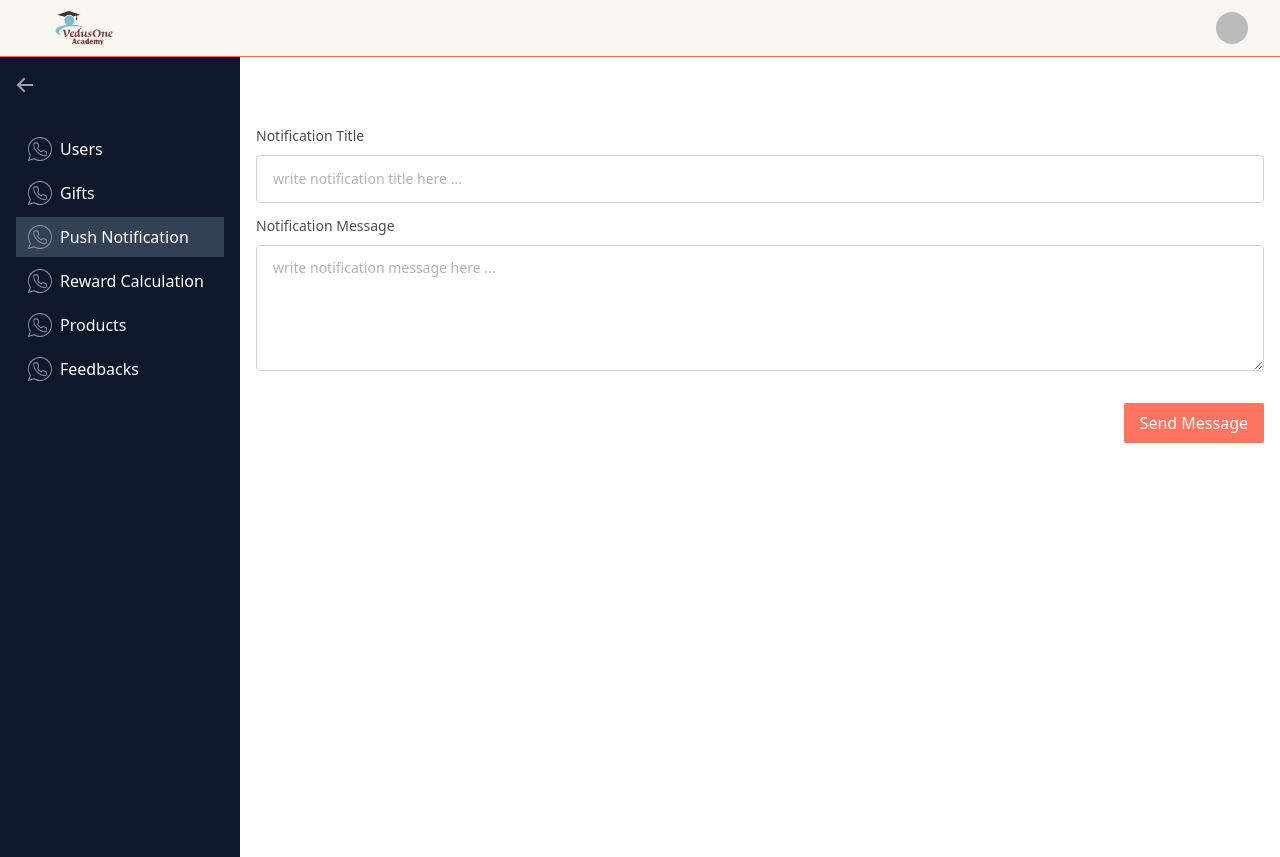
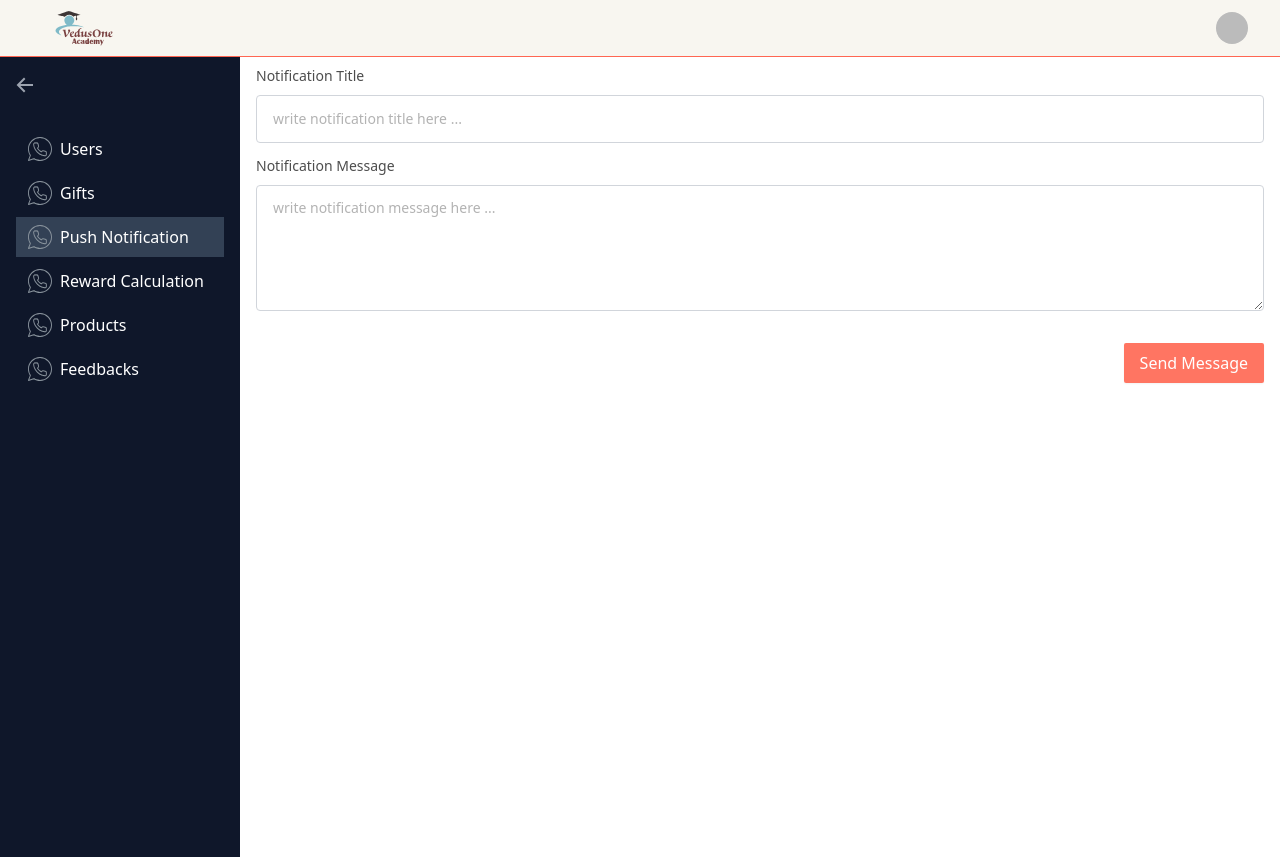
Before and after one commit to rajneesh-anand/pvz_client, a Next.js app: page /notification in a window 1280 px wide. Built offline with nearby package versions, Linux system fonts and the light colour scheme; no server answers; sample sign-in values are in the browser's storage.

Commit message:
notification

```diff
--- a/src/components/form/message-form.jsx
+++ b/src/components/form/message-form.jsx
@@ -44,7 +44,7 @@ const MessageForm = ({ isPopup = true, className, mobile }) => {
 
     try {
       const res = await fetch(
-        `${process.env.NEXT_PUBLIC_NODE_API_SERVER}/coin/user/message`,
+        `${process.env.NEXT_PUBLIC_NODE_API_SERVER}/user/message`,
         {
           headers: {
             "Content-Type": "application/json",
--- a/src/pages/notification.jsx
+++ b/src/pages/notification.jsx
@@ -20,7 +20,7 @@ export default function NotificationPage() {
   async function onSubmit({ title, msgDescription }) {
     try {
       const res = await fetch(
-        `${process.env.NEXT_PUBLIC_NODE_API_SERVER}/coin/post-message`,
+        `${process.env.NEXT_PUBLIC_NODE_API_SERVER}/message/topic`,
         {
           headers: {
             "Content-Type": "application/json",
@@ -50,13 +50,13 @@ export default function NotificationPage() {
         description="Admin Dashboard"
         canonical="/gifts"
       />
-      <div className="mt-16">
+      <div className="mt-1">
         {error && (
           <Alert
             message={error}
             variant={message}
             closeable={true}
-            className="mt-5"
+            className="my-3"
             onClose={() => setError(null)}
           />
         )}
```
